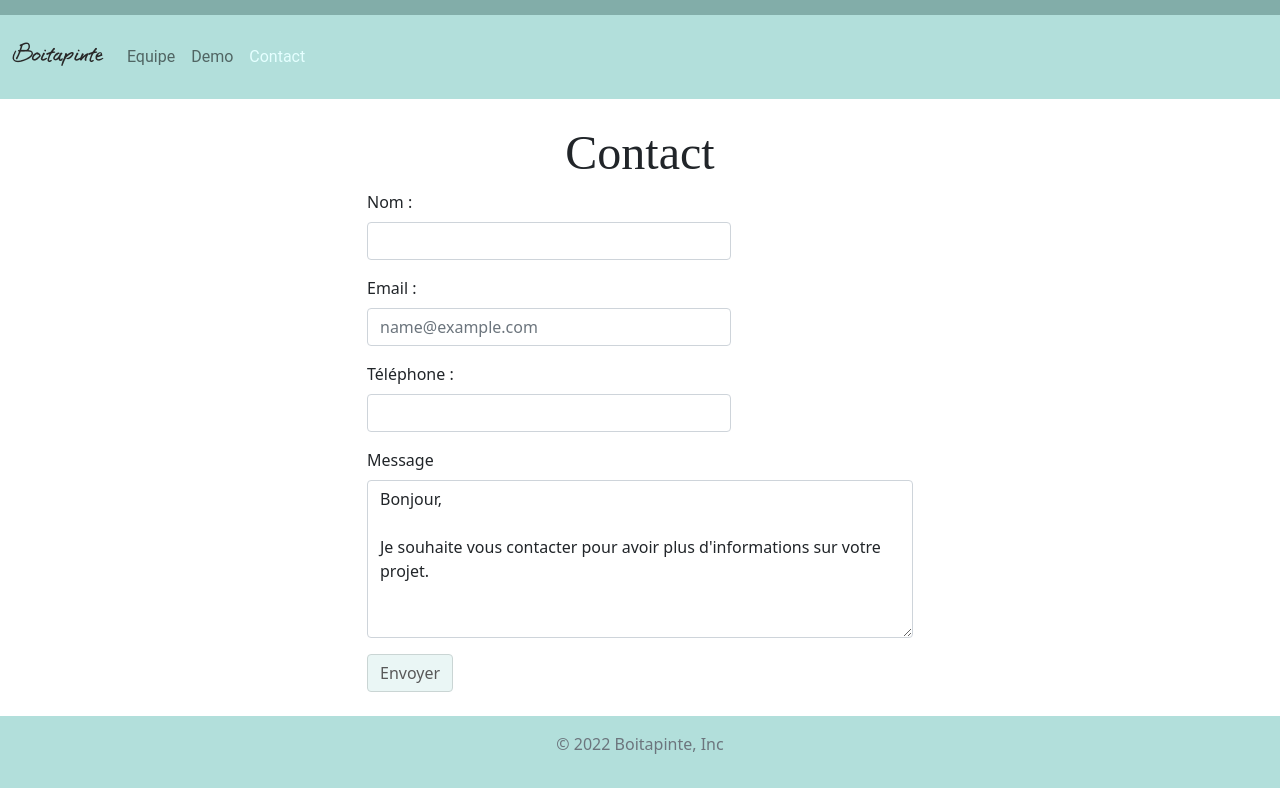
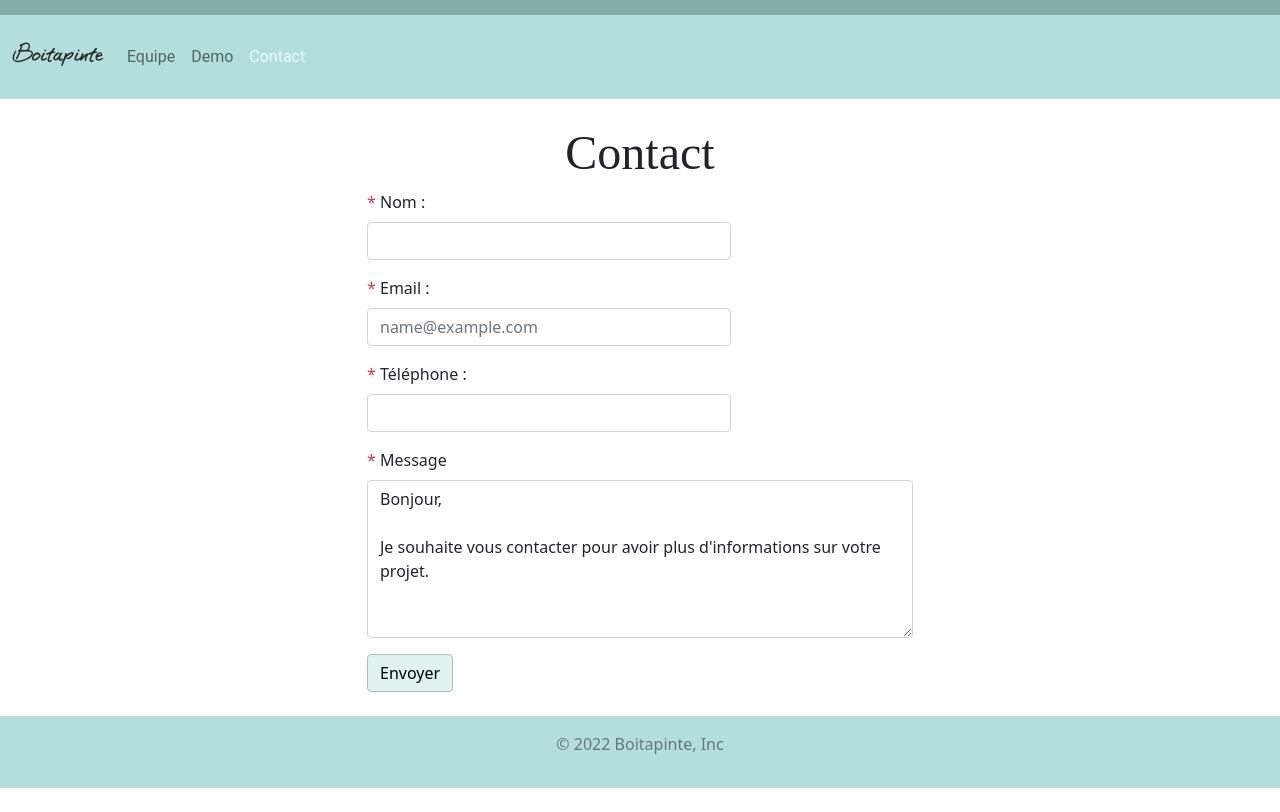
Before and after one commit to GuthWilliam/Boitapinte.WebSite, an Angular app: page /contact in a window 1280 px wide. Shown: the top 812 px of the page. Built offline with nearby package versions, Linux system fonts and the light colour scheme.

Commit message:
Amelioration de la validation du formulaire

```diff
--- a/src/app/contact/component/contact.component.html
+++ b/src/app/contact/component/contact.component.html
@@ -14,14 +14,14 @@
             </div>
             <div class="form-row" *ngIf="HasError === null">
                 <div class="col-md-8 mb-3">
-                    <label for="fullname" class="form-label" id="login-label" prFormLabelValidation>Nom :</label>
+                    <label for="fullname" class="form-label" id="login-label" prFormLabelValidation><span class="text-danger">* </span> Nom : </label>
                     <input id="fullname" class="form-control" type="text" formControlName="fullname" />
                     <div id="login-warning" class="text-danger" *ngIf="fullNameCtrl.dirty && fullNameCtrl.hasError('required')">
                         <small>Le nom est obligatoire</small>
                     </div>
                 </div>
                 <div class="col-md-8 mb-3">
-                    <label for="mail" class="form-label" id="login-label" prFormLabelValidation>Email :</label>
+                    <label for="mail" class="form-label" id="login-label" prFormLabelValidation><span class="text-danger">* </span>Email :</label>
                     <input id="mail" class="form-control" type="email" formControlName="mail" placeholder="name@example.com" />
                     <div id="mail-warning-required" class="text-danger" *ngIf="mailCtrl.dirty && mailCtrl.hasError('required')">
                         <small>le mail est obligatoire</small>
@@ -31,7 +31,7 @@
                     </div>
                 </div>
                 <div class="col-md-8 mb-3">
-                    <label for="phone" class="form-label" id="login-label" prFormLabelValidation>Téléphone :</label>
+                    <label for="phone" class="form-label" id="login-label" prFormLabelValidation><span class="text-danger">* </span>Téléphone :</label>
                     <input id="phone" class="form-control" type="tel" formControlName="phone" />
                     <div id="login-warning-required" class="text-danger" *ngIf="phoneCtrl.dirty && phoneCtrl.hasError('required')">
                         <small>le numéro de téléphone est obligatoire</small>
@@ -43,7 +43,7 @@
                     <div id="phone-warning" *ngIf="phoneCtrl.dirty && phoneCtrl.hasError('pattern')" class="invalid-feedback">le numéro de téléphone est incorrect</div>
                 </div>
                 <div class="mb-3">
-                    <label for="content" class="form-label" prFormLabel>Message</label>
+                    <label for="content" class="form-label" prFormLabel><span class="text-danger">* </span>Message</label>
                     <textarea id="message" rows="6" class="form-control" formControlName="message">
                 </textarea>
                     <div id="content-warning" *ngIf="messageCtrl.dirty && messageCtrl.hasError('required')" class="invalid-feedback">Le contenu du message est obligatoire</div>
@@ -52,7 +52,7 @@
                     </div>
                 </div>
                 <div class="d-flex align-items-center">
-                    <button class="btn btn-primary" type="submit" [disabled]="contactForm.invalid || isLoading">Envoyer</button>
+                    <button class="btn btn-primary" type="submit" [disabled]="isLoading">Envoyer</button>
                     <div class="spinner-border ml-auto spinner" role="status" aria-hidden="true" *ngIf="isLoading"></div>
                 </div>
             </div>
--- a/src/app/contact/component/contact.component.ts
+++ b/src/app/contact/component/contact.component.ts
@@ -36,6 +36,13 @@ export class ContactComponent implements OnInit {
   };
 
   mail(): void {
+    this.contactForm.markAllAsTouched();
+    if (!this.contactForm.valid) {
+      this.fullNameCtrl.markAsDirty();
+      this.mailCtrl.markAsDirty();
+      this.phoneCtrl.markAsDirty();
+      return;
+    }
     this.isLoading = true;
     this.mailingService.mail(this.fullNameCtrl.value, this.mailCtrl.value, this.phoneCtrl.value, this.messageCtrl.value)
       .subscribe({
@@ -58,4 +65,15 @@ export class ContactComponent implements OnInit {
         }
       });
   }
+
+  validateAllFormFields(formGroup: FormGroup) {         //{1}
+    Object.keys(formGroup.controls).forEach(field => {  //{2}
+      const control = formGroup.get(field);             //{3}
+      if (control instanceof FormControl) {             //{4}
+        control.markAsTouched({ onlySelf: true });
+      } else if (control instanceof FormGroup) {        //{5}
+        this.validateAllFormFields(control);            //{6}
+      }
+    });
+  }
 }
```
